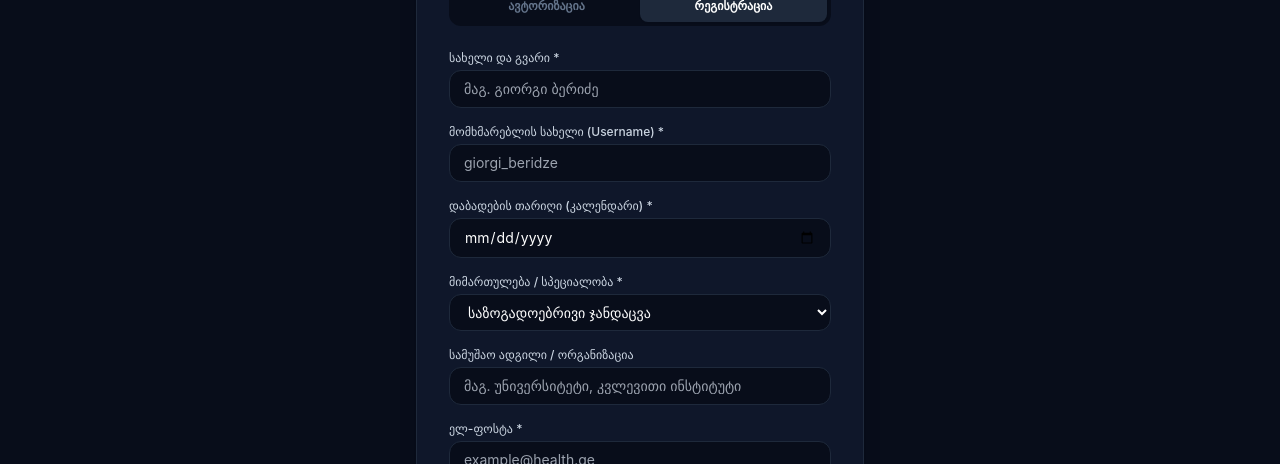
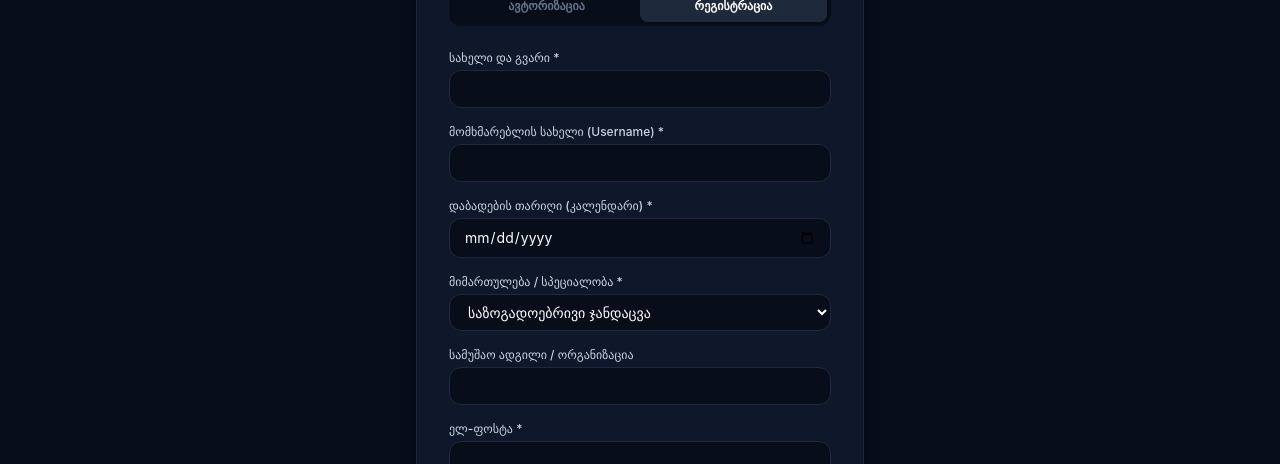
Before and after one commit to shovnadzedavid/Healthcare_Comm, a Next.js app: page /auth in a window 1280 px wide. Both pictures are taken after a click on the button "რეგისტრაცია". Shown: the part 336-800 px from the top of the page. Built offline with nearby package versions, Linux system fonts and the light colour scheme; no server answers.

Commit message:
Update page.tsx

```diff
--- a/app/auth/page.tsx
+++ b/app/auth/page.tsx
@@ -135,7 +135,7 @@ export default function AuthPage() {
                 required
                 value={fullName}
                 onChange={(e) => setFullName(e.target.value)}
-                placeholder="მაგ. გიორგი ბერიძე"
+                placeholder=""
                 className="w-full px-3.5 py-2 text-sm bg-slate-50 dark:bg-navy-950 border border-slate-200 dark:border-slate-800 rounded-xl focus:outline-none focus:border-cyan-500 text-slate-900 dark:text-white"
               />
             </div>
@@ -149,7 +149,7 @@ export default function AuthPage() {
                 required
                 value={username}
                 onChange={(e) => setUsername(e.target.value)}
-                placeholder="giorgi_beridze"
+                placeholder=""
                 className="w-full px-3.5 py-2 text-sm bg-slate-50 dark:bg-navy-950 border border-slate-200 dark:border-slate-800 rounded-xl focus:outline-none focus:border-cyan-500 text-slate-900 dark:text-white"
               />
             </div>
@@ -192,7 +192,7 @@ export default function AuthPage() {
                 type="text"
                 value={workplace}
                 onChange={(e) => setWorkplace(e.target.value)}
-                placeholder="მაგ. უნივერსიტეტი, კვლევითი ინსტიტუტი"
+                placeholder=""
                 className="w-full px-3.5 py-2 text-sm bg-slate-50 dark:bg-navy-950 border border-slate-200 dark:border-slate-800 rounded-xl focus:outline-none focus:border-cyan-500 text-slate-900 dark:text-white"
               />
             </div>
@@ -208,7 +208,7 @@ export default function AuthPage() {
             required
             value={email}
             onChange={(e) => setEmail(e.target.value)}
-            placeholder="example@health.ge"
+            placeholder=""
             className="w-full px-3.5 py-2 text-sm bg-slate-50 dark:bg-navy-950 border border-slate-200 dark:border-slate-800 rounded-xl focus:outline-none focus:border-cyan-500 text-slate-900 dark:text-white"
           />
         </div>
@@ -222,7 +222,7 @@ export default function AuthPage() {
             required
             value={password}
             onChange={(e) => setPassword(e.target.value)}
-            placeholder="••••••••"
+            placeholder=""
             className="w-full px-3.5 py-2 text-sm bg-slate-50 dark:bg-navy-950 border border-slate-200 dark:border-slate-800 rounded-xl focus:outline-none focus:border-cyan-500 text-slate-900 dark:text-white"
           />
         </div>
@@ -237,7 +237,7 @@ export default function AuthPage() {
               required
               value={confirmPassword}
               onChange={(e) => setConfirmPassword(e.target.value)}
-              placeholder="••••••••"
+              placeholder=""
               className="w-full px-3.5 py-2 text-sm bg-slate-50 dark:bg-navy-950 border border-slate-200 dark:border-slate-800 rounded-xl focus:outline-none focus:border-cyan-500 text-slate-900 dark:text-white"
             />
           </div>
```
